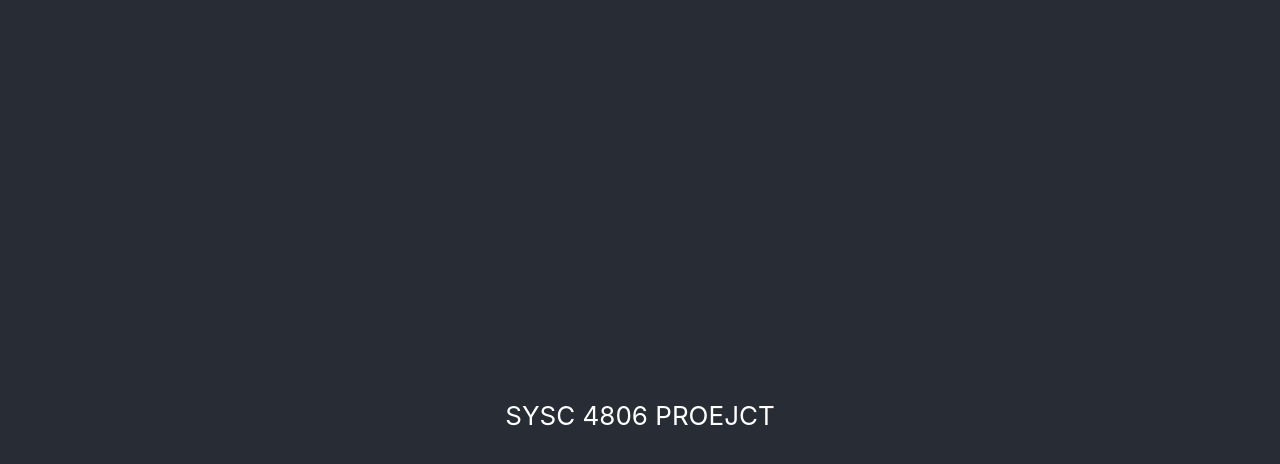
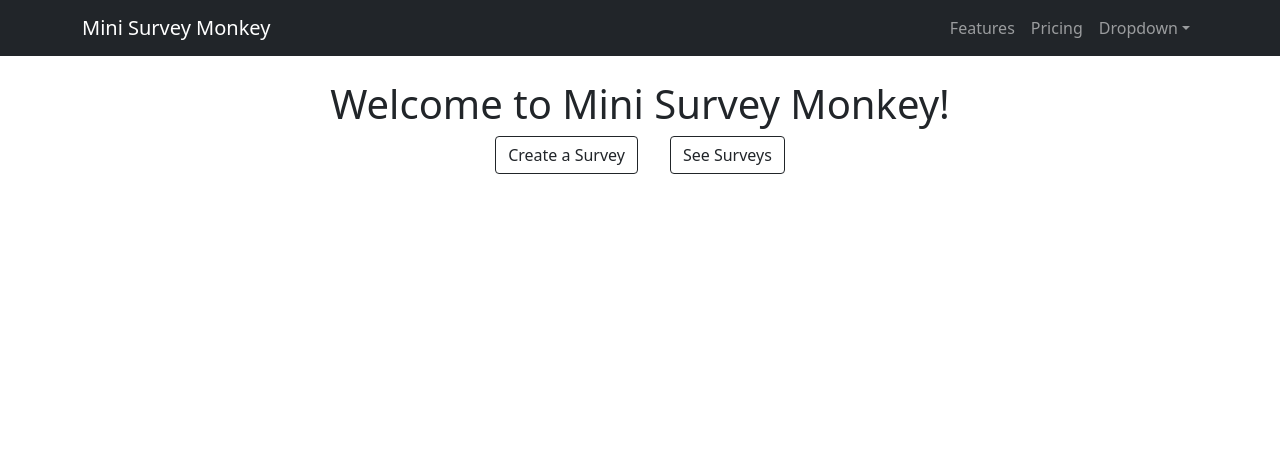
Before and after one commit to SYSC-4806-Project/SYSC4806_Project, a React (Create React App) app in the folder client/: page / in a window 1280 px wide. Shown: the top 464 px of the page. Built offline with nearby package versions, Linux system fonts and the light colour scheme; no server answers.

Commit message:
Created landing page

```diff
--- a/client/public/index.html
+++ b/client/public/index.html
@@ -24,7 +24,7 @@
       work correctly both with client-side routing and a non-root public URL.
       Learn how to configure a non-root public URL by running `npm run build`.
     -->
-    <title>React App</title>
+    <title>Mini Survey Monkey</title>
   </head>
   <body>
     <noscript>You need to enable JavaScript to run this app.</noscript>
--- a/client/src/App.js
+++ b/client/src/App.js
@@ -1,6 +1,8 @@
-import React, {useEffect, useState} from 'react';
-import logo from './logo.svg';
+import React, { useEffect, useState } from 'react';
 import './App.css';
+import CustomNavbar from "./components/Navbar/Navbar"
+import { Button } from 'react-bootstrap';
+
 
 function App() {
   const [data, setData] = useState(null);
@@ -8,9 +10,9 @@
   let axios = require('axios')
 
   useEffect(
-    ()=>{
+    () => {
       //configure endpoint info
-       let config = {method: 'get', url: '/testDatabase/'}
+      let config = { method: 'get', url: '/testDatabase/' }
 
       //call api amd save result to variable
       axios(config)
@@ -25,11 +27,16 @@
   )
   return (
     <div className="App">
-      <header className="App-header">
-        {data}
+        < CustomNavbar/>
+        <div>
           <br></br>
-        SYSC 4806 PROEJCT
-      </header>
+          <h1>Welcome to Mini Survey Monkey!</h1>
+        </div>
+        <div className="homeButtons">
+          <Button style={{marginRight: "1rem"}} variant="outline-dark">Create a Survey</Button>
+          <Button style={{marginLeft: "1rem"}}variant="outline-dark">See Surveys</Button>
+        </div>
+
     </div>
   );
 }
--- /dev/null
+++ b/client/src/components/Navbar/Navbar.js
@@ -0,0 +1,28 @@
+import { Navbar, Nav, Container, NavDropdown } from 'react-bootstrap';
+import 'bootstrap/dist/css/bootstrap.min.css';
+
+const CustomNavbar = () => {
+    return (
+        <Navbar collapseOnSelect expand="lg" bg="dark" variant="dark">
+            <Container>
+                <Navbar.Brand href="#home">Mini Survey Monkey</Navbar.Brand>
+                <Navbar.Toggle aria-controls="responsive-navbar-nav" />
+                <Navbar.Collapse id="responsive-navbar-nav">
+                    <Nav className="ms-auto">
+                        <Nav.Link href="#features">Features</Nav.Link>
+                        <Nav.Link href="#pricing">Pricing</Nav.Link>
+                        <NavDropdown title="Dropdown" id="collasible-nav-dropdown">
+                            <NavDropdown.Item href="#action/3.1">Action</NavDropdown.Item>
+                            <NavDropdown.Item href="#action/3.2">Another action</NavDropdown.Item>
+                            <NavDropdown.Item href="#action/3.3">Something</NavDropdown.Item>
+                            <NavDropdown.Divider />
+                            <NavDropdown.Item href="#action/3.4">Separated link</NavDropdown.Item>
+                        </NavDropdown>
+                    </Nav>
+                </Navbar.Collapse>
+            </Container>
+        </Navbar>
+    );
+};
+
+export default CustomNavbar;
--- a/package.json
+++ b/package.json
@@ -19,8 +19,10 @@
   },
   "homepage": "https://github.com/markocodes/SYSC4806_Project#readme",
   "dependencies": {
+    "bootstrap": "^5.1.3",
     "dotenv": "^16.0.0",
     "express": "^4.17.3",
-    "mongodb": "^4.4.0"
+    "mongodb": "^4.4.0",
+    "react-bootstrap": "^2.2.0"
   }
 }
```
Also changed, not shown: 1 other file (tests, documents, lock files or other folders). Lines whose indentation alone changed are shown as unchanged.
